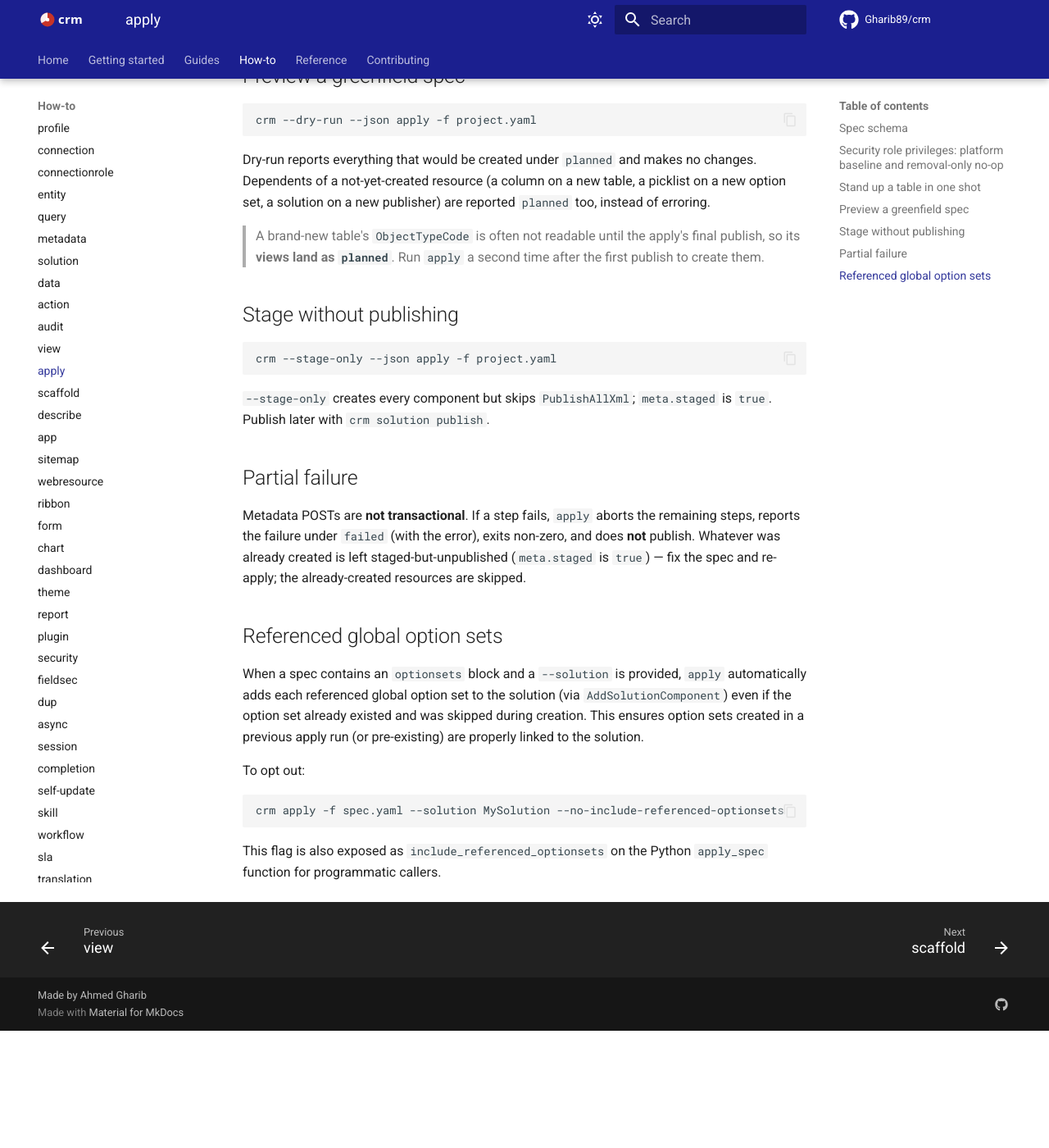
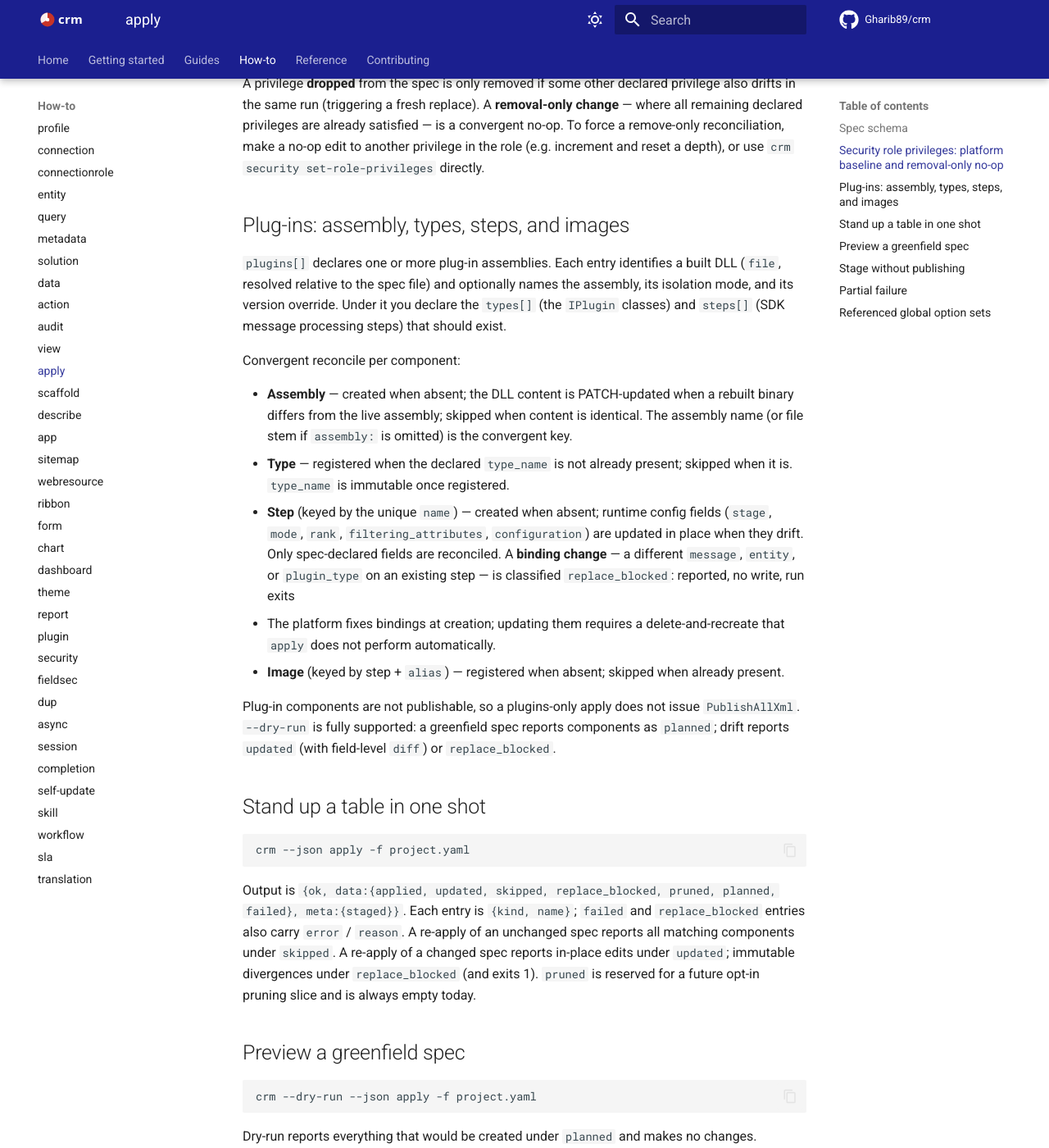
Before and after one commit to Gharib89/crm, an MkDocs documentation site: the page built from docs/how-to/apply.md, in a window 1280 px wide and 1400 px high, scrolled down 3290 px. Shown: the whole window at 82% size. Built offline with MkDocs 1.6.1 and Material for MkDocs 9.7.7, drawn with Linux system fonts in a browser that asks for light colours; comment, search, counter and statistics services are not loaded; before the commit the page ends 4547 px from its top, so only the background shows below that; some of the changed text lies outside the part shown.

Commit message:
docs(apply): document the plug-in spec kind; cover image registration in e2e
Sync the docs/skill for the new `plugins` declarable kind and strengthen the
e2e: the lifecycle test now declares a post-image so the image
declare/register/skip path is exercised live, not only at the offline seam.

- README + docs/how-to/apply.md: plug-ins in the apply spec schema and a
  per-component reconcile subsection (assembly content update, type/step/image
  registration, step-config update vs binding replace_blocked, not publishable).
- crm/skills/reference/authoring.md: plug-ins in the apply spine + binding-
  immutability and not-publishable gotchas (no flag restatement).

Co-Authored-By: Claude Opus 4.8 (1M context) <noreply@anthropic.com>
Claude-Session: https://claude.ai/code/session_01SSumsit2NpZRzR1aRvKb38

````diff
--- a/docs/how-to/apply.md
+++ b/docs/how-to/apply.md
@@ -1,13 +1,15 @@
 # How-to: apply
 
 `crm apply -f spec.yaml` stands up a whole custom table — publisher, solution,
-entity, columns, option sets, relationships, views, web resources, and security
-roles — from a single declarative spec. It orchestrates the existing metadata
+entity, columns, option sets, relationships, views, web resources, security
+roles, and plug-in assemblies with their types, steps, and images — from a
+single declarative spec. It orchestrates the existing metadata and plug-in
 commands in dependency order (publisher → solution → entities → option sets →
-attributes → relationships → views → web resources → security roles) and runs
-`PublishAllXml` **once** at the end — but only when a publishable component was
-created or updated. Security roles are not publishable customizations, so a
-role-only apply does not publish.
+attributes → relationships → views → web resources → security roles → plug-ins)
+and runs `PublishAllXml` **once** at the end — but only when a publishable
+component was created or updated. Security roles and plug-in components are not
+publishable customizations, so an apply that touches only those does not
+publish.
 
 `apply` is **convergent**: a component that already exists is reconciled against
 the spec rather than blindly skipped. Three outcomes per component:
@@ -88,6 +90,30 @@ security_roles:
         depth: basic
       - privilege_names: [prvReadSystemForm]
         depth: global
+plugins:
+  - assembly: Contoso.Plugins           # optional; defaults to the DLL's file stem
+    file: bin/Contoso.Plugins.dll       # required; resolved relative to the spec file
+    isolation_mode: sandbox             # optional (none|sandbox), default sandbox
+    version: 1.0.0.0                    # optional override, default 1.0.0.0
+    # culture / public_key_token / description are optional overrides
+    types:
+      - type_name: Contoso.Plugins.AccountHandler   # required; fully-qualified class (the key)
+        friendly_name: Account Handler              # optional
+    steps:
+      - name: Contoso Account Handler   # required; unique, stable convergent key
+        message: Create                 # required; SDK message (e.g. Create, Update)
+        plugin_type: Contoso.Plugins.AccountHandler   # required; must be declared under types
+        entity: account                 # optional; entity scope (omit = message-level)
+        stage: postoperation            # optional (prevalidation|preoperation|postoperation), default postoperation
+        mode: sync                      # optional (sync|async), default sync
+        rank: 1                         # optional, default 1
+        filtering_attributes: name,...  # optional; only meaningful on Update
+        configuration: "..."            # optional unsecure config
+        images:
+          - alias: PreImage             # required; the key within the step
+            image_type: pre             # required (pre|post|both)
+            attributes: name,...        # optional; comma-separated logical names
+            message_property_name: Target   # optional override
 ```
 
 `attributes[].kind` is any kind `metadata add-attribute` accepts (`string`,
@@ -133,6 +159,37 @@ privilege also drifts in the same run (triggering a fresh replace). A
 satisfied — is a convergent no-op. To force a remove-only reconciliation, make a
 no-op edit to another privilege in the role (e.g. increment and reset a depth),
 or use `crm security set-role-privileges` directly.
+
+## Plug-ins: assembly, types, steps, and images
+
+`plugins[]` declares one or more plug-in assemblies. Each entry identifies a
+built DLL (`file`, resolved relative to the spec file) and optionally names the
+assembly, its isolation mode, and its version override. Under it you declare the
+`types[]` (the `IPlugin` classes) and `steps[]` (SDK message processing steps)
+that should exist.
+
+Convergent reconcile per component:
+
+- **Assembly** — created when absent; the DLL content is PATCH-updated when a
+  rebuilt binary differs from the live assembly; skipped when content is
+  identical. The assembly name (or file stem if `assembly:` is omitted) is the
+  convergent key.
+- **Type** — registered when the declared `type_name` is not already present;
+  skipped when it is. `type_name` is immutable once registered.
+- **Step** (keyed by the unique `name`) — created when absent; runtime config
+  fields (`stage`, `mode`, `rank`, `filtering_attributes`, `configuration`) are
+  updated in place when they drift. Only spec-declared fields are reconciled.
+  A **binding change** — a different `message`, `entity`, or `plugin_type` on an
+  existing step — is classified `replace_blocked`: reported, no write, run exits
+  1. The platform fixes bindings at creation; updating them requires a
+  delete-and-recreate that `apply` does not perform automatically.
+- **Image** (keyed by step + `alias`) — registered when absent; skipped when
+  already present.
+
+Plug-in components are not publishable, so a plugins-only apply does not issue
+`PublishAllXml`. `--dry-run` is fully supported: a greenfield spec reports
+components as `planned`; drift reports `updated` (with field-level `diff`) or
+`replace_blocked`.
 
 ## Stand up a table in one shot
 
````
Also changed, not shown: README.md (+7 -6 lines), crm/skills/reference/authoring.md (+35 -9 lines), 1 other file.
